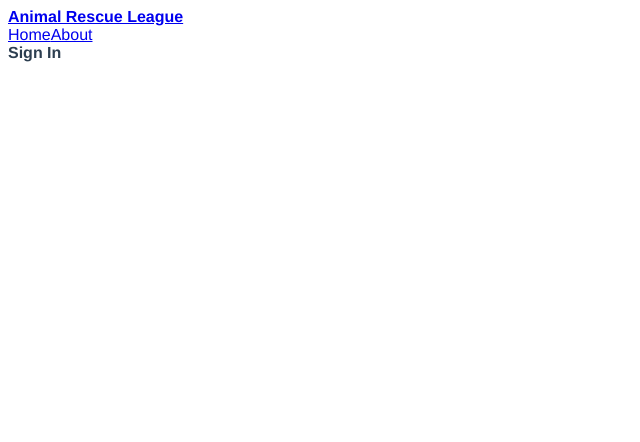
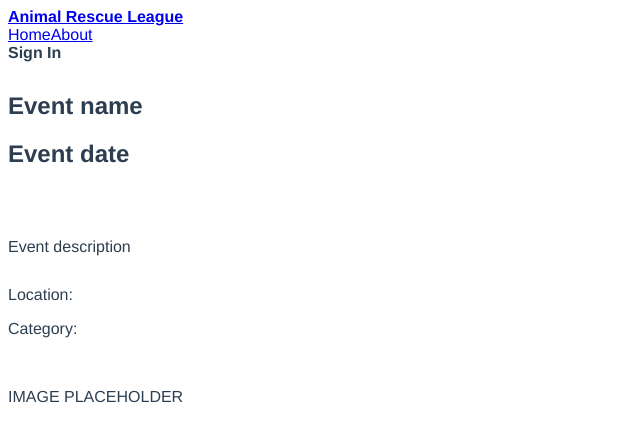
Before and after one commit to best-lucky1030/events-app, a Vue app: page /event/1 in a window 1280 px wide. Shown: the top 442 px of the page, without its empty margins (0-640 px from the left). Built offline with nearby package versions, Linux system fonts and the light colour scheme; the HTML template or start-up script is replaced by a standard one.

Commit message:
add eventsingle page and router.

```diff
--- a/src/router/index.js
+++ b/src/router/index.js
@@ -17,6 +17,11 @@ const routes = [
     // this generates a separate chunk (about.[hash].js) for this route
     // which is lazy-loaded when the route is visited.
     component: () => import(/* webpackChunkName: "about" */ '../views/About.vue')
+  },
+  {
+    path: '/event/:id',
+    name: 'eventSingle',
+    component: () => import ('../views/EventSingle.vue')
   }
 ]
 
--- /dev/null
+++ b/src/views/EventSingle.vue
@@ -0,0 +1,58 @@
+<template>
+
+  <div class="event-single">
+    <section class="hero is-primary">
+      <div class="hero-body">
+        <div class="container">
+          <h1 class="title">
+            Event name
+          </h1>
+
+          <h2 class="subtitle">
+            Event date
+          </h2>
+        </div>
+      </div>
+    </section>
+
+    <section class="event-content">
+      <div class="container">
+        <p class="is-size-4 description">Event description</p>
+        <p class="is-size-4">Location:</p>
+        <p class="is-size-4">Category:</p>
+        <div class="event-images columns is-multiline has-text-centered">
+          <div class="column is-one-third">
+            IMAGE PLACEHOLDER
+          </div>
+        </div>
+      </div>
+    </section>
+  </div>
+
+</template>
+
+<script>
+
+  export default {
+    name: 'EventSingle'
+  }
+
+</script>
+
+<style lang="scss" scoped>
+  .event-single {
+    margin-top: 30px;
+  }
+
+  .hero {
+    margin-bottom: 70px;
+  }
+
+  .event-images {
+    margin-top: 50px;
+  }
+
+  .description {
+    margin-bottom: 30px;
+  }
+</style>
```
